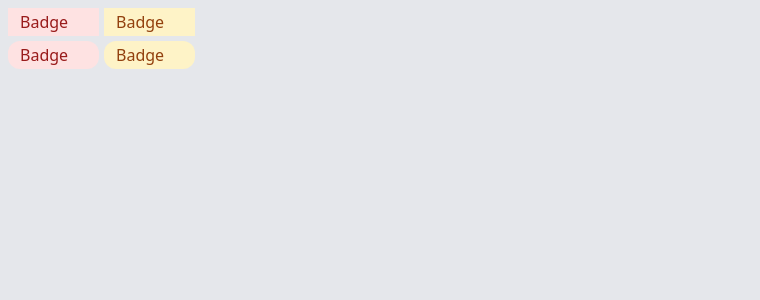
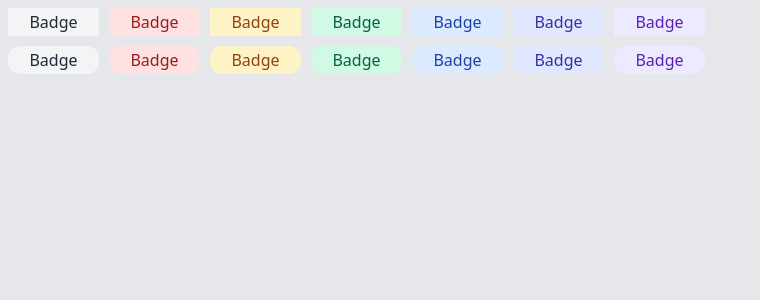
Before and after one commit to Petrasoderstrom1612/component-library, a React (Vite) app: page / in a window 1280 px wide. Shown: the top 300 px of the page, without its empty margins (0-760 px from the left). Built offline with nearby package versions, Linux system fonts and the light colour scheme.

Commit message:
all the badges are on place. I first loop through the two variants and give the same color to both of them

```diff
--- a/src/App.jsx
+++ b/src/App.jsx
@@ -2,7 +2,7 @@ import { useState } from "react";
 import Badge from "./Badges/Badge";
 
 function App() {
-  const colors = ["red", "yellow"];
+  const colors = ["gray", "red", "yellow", "green", "blue", "indigo", "purple"];
 
   return (
     <>
--- a/src/Badges/Badge.jsx
+++ b/src/Badges/Badge.jsx
@@ -2,7 +2,7 @@ import React from 'react'
 
 const Badge = ({children, ...rest}) => {
   console.log(rest)
-  let variantClass = rest.variant && `${rest.variant}`
+  let variantClass = rest.variant && `${rest.variant}` //if variant exists, then it should be
 
   return (
     <div className={`badge ${variantClass} ${rest.color}`}>
--- a/src/index.css
+++ b/src/index.css
@@ -8,7 +8,7 @@
 .all-badges{
   display: flex;
   flex-direction:row;
-  gap: 5px;
+  gap: 10px;
 }
 
 .badges-div{
@@ -25,11 +25,17 @@
   padding-left: 12px;
   opacity: 1;
   /* border:1px solid black; */
-  margin-bottom:5px;
+  margin-bottom:10px;
+  text-align: center;
 }
 
 .rounded{
   border-radius: 12px;
+}
+
+.gray{
+  color:#1F2937;
+  background-color: #F3F4F6;
 }
 
 .red{
@@ -40,6 +46,31 @@
 .yellow{
   color:#92400E;
   background-color: #FEF3C7;
+}
+
+.green{
+  color:#065F46;
+  background-color: #D1FAE5;
+}
+
+.blue{
+  color:#1E40AF;
+  background-color: #DBEAFE;
+}
+
+.indigo{
+  color:#3730A3;
+  background-color: #E0E7FF;
+}
+
+.purple{
+  color:#5B21B6;
+  background-color: #EDE9FE;
+}
+
+.pink{
+  color:#9D174D;
+  background-color: #FCE7F3;
 }
 
 
```
